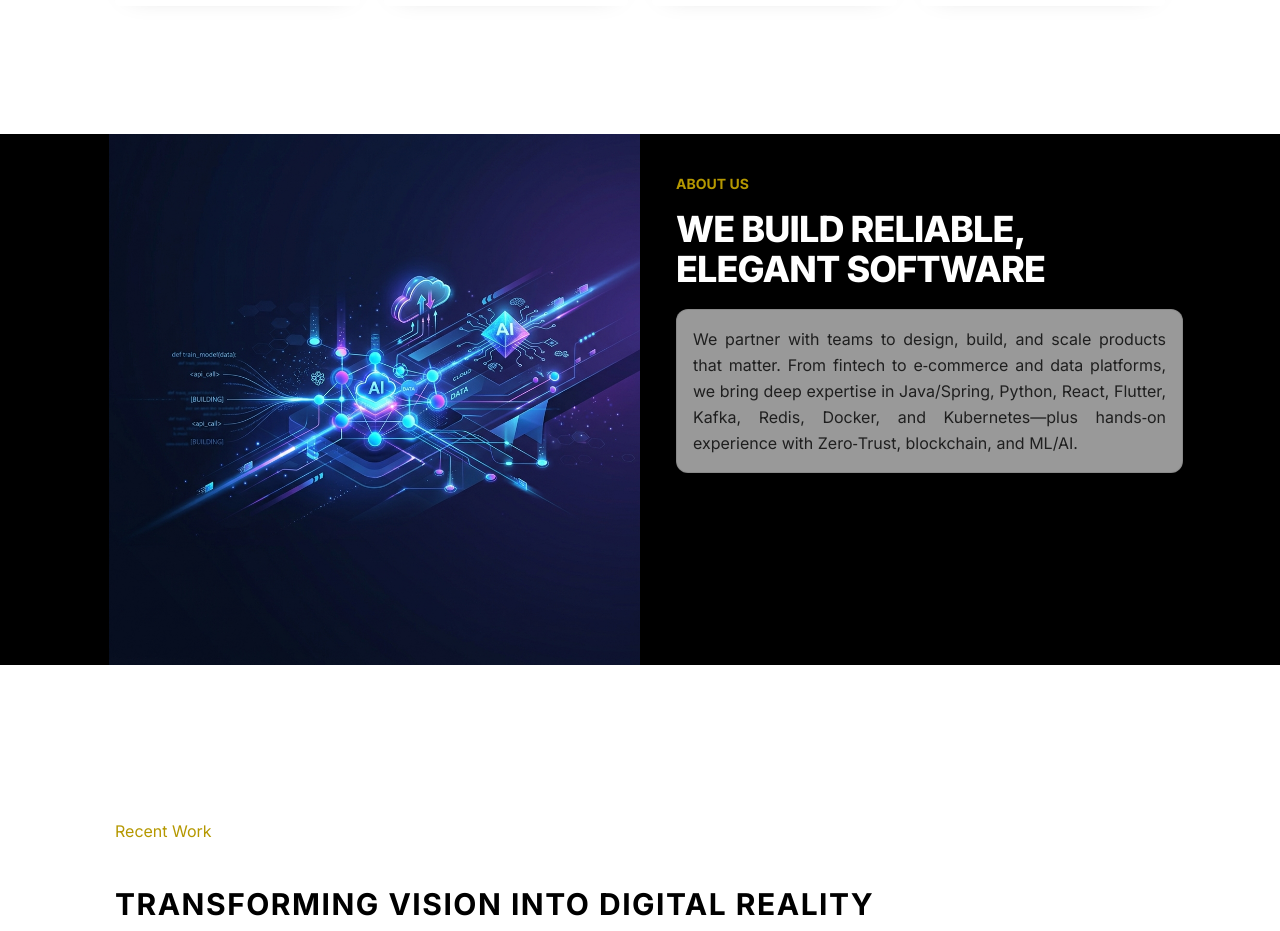
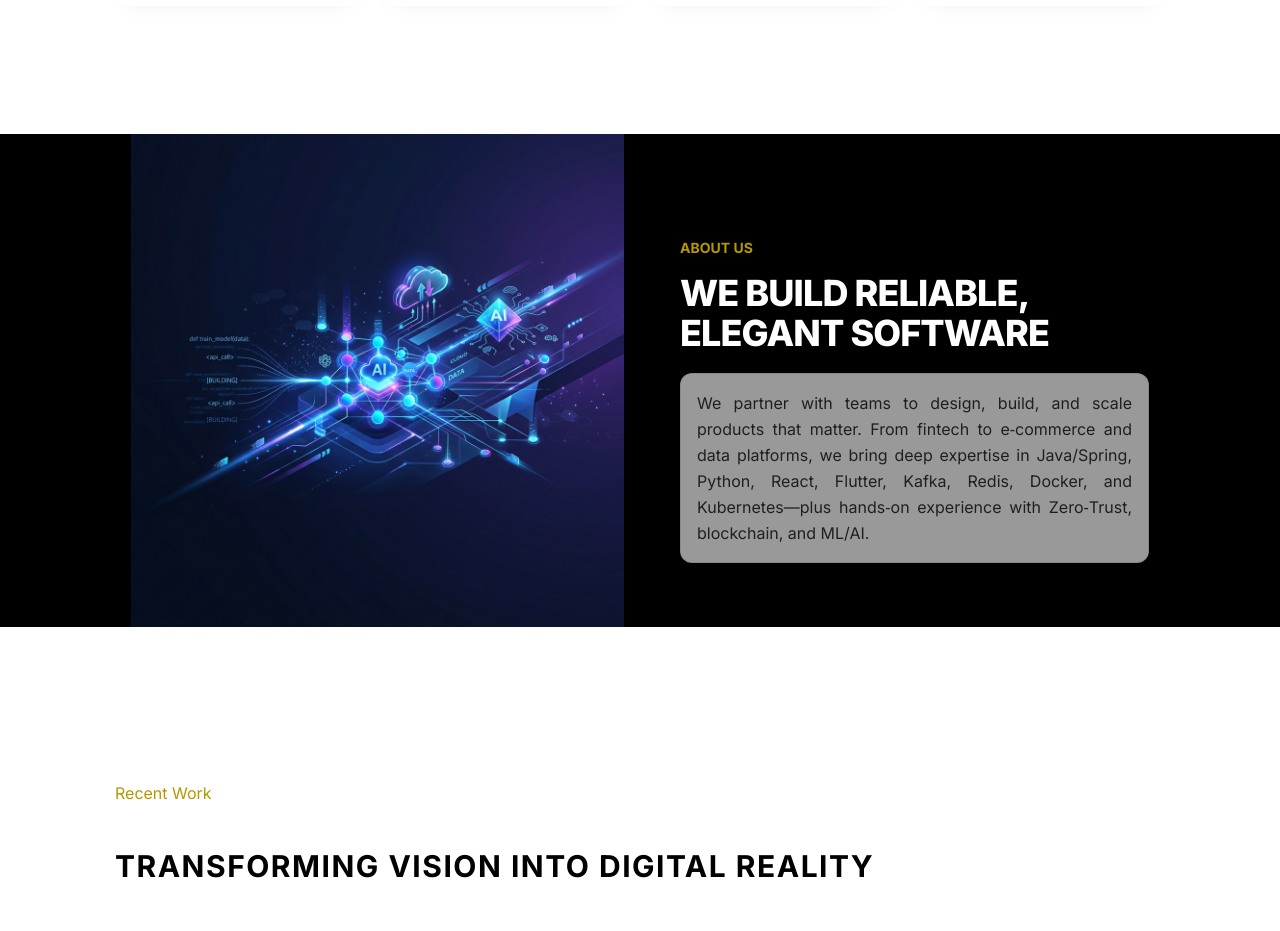
Before and after one commit to codezxvn/intro-page, a Next.js app: page / in a window 1280 px wide. Shown: the part 1440-2371 px from the top of the page. Built offline with nearby package versions, Linux system fonts and the light colour scheme.

Commit message:
fix display image about

```diff
--- a/src/components/organisms/about.tsx
+++ b/src/components/organisms/about.tsx
@@ -16,9 +16,9 @@ export default function About() {
     ) as any,
   };
   return (
-    <section id="about" className="bg-primary text-secondary relative w-full pl-5">
-      <div className="max-w-screen-lg mx-auto mt-4 pr-2">
-        <div className="grid grid-cols-1 md:grid-cols-2 gap-3">
+    <section id="about" className="bg-primary text-secondary relative w-full">
+      <div className="max-w-screen-lg mx-auto mt-4 px-4 md:px-8">
+        <div className="grid grid-cols-1 md:grid-cols-2 gap-6 md:gap-8 items-center">
           <div>
             <Image
               src="/images/about.png"
```
